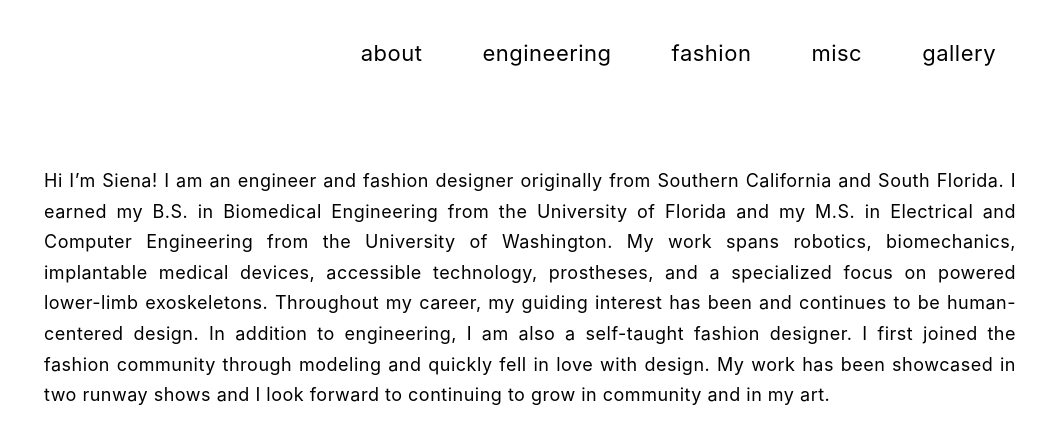
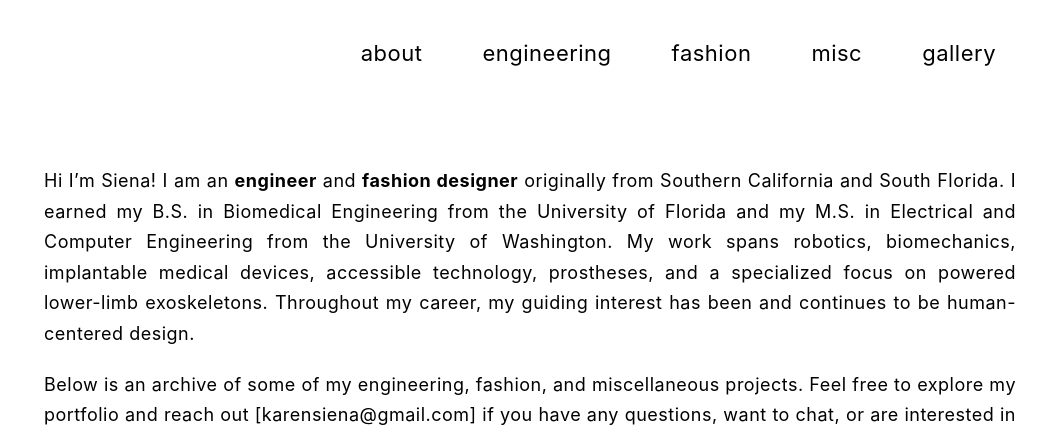
Before and after one commit to kvillancio/kvillancio.github.io, a plain HTML site: page index.html in a window 1280 px wide. Shown: the top 428 px of the page, 224-1280 px from the left. Drawn offline with Linux system fonts and the light colour scheme; a web font is replaced by a local one.

Commit message:
Bold professions in about section and shorten
Emphasized profession by bolding 'engineer' and 'fashion designer' in the about section.

```diff
--- a/index.html
+++ b/index.html
@@ -658,13 +658,11 @@
   <section class="about-section" id="about">
     <img class="about-photo-circle" src="images/headshot.png" alt="Siena Villancio-Wolter">
     <div class="about-text-block">
-      <p>Hi I’m Siena! I am an engineer and fashion designer originally from Southern California and South Florida.
+      <p>Hi I’m Siena! I am an <b>engineer</b> and <b>fashion designer</b> originally from Southern California and South Florida.
         I earned my B.S. in Biomedical Engineering from the University of Florida and my M.S. in Electrical and Computer Engineering
         from the University of Washington. My work spans robotics, biomechanics, implantable medical devices, accessible technology,
         prostheses, and a specialized focus on powered lower-limb exoskeletons. Throughout my career, my guiding interest has been and
-        continues to be human-centered design. In addition to engineering, I am also a self-taught fashion designer. I first joined
-        the fashion community through modeling and quickly fell in love with design. My work has been showcased in two runway shows
-        and I look forward to continuing to grow in community and in my art.
+        continues to be human-centered design.
       </p>
       <br>
       <p>Below is an archive of some of my engineering, fashion, and miscellaneous projects. Feel free to explore
```
